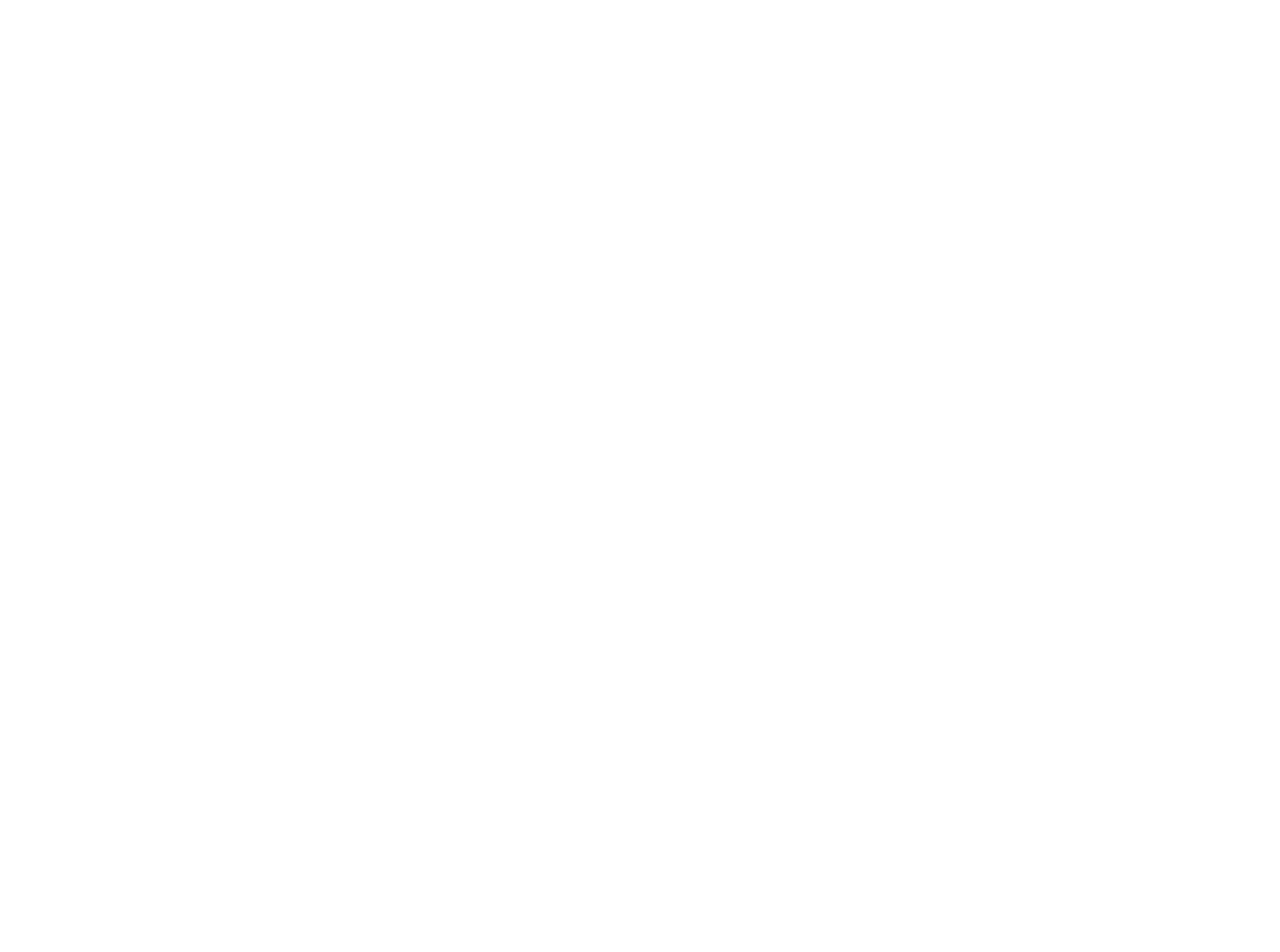
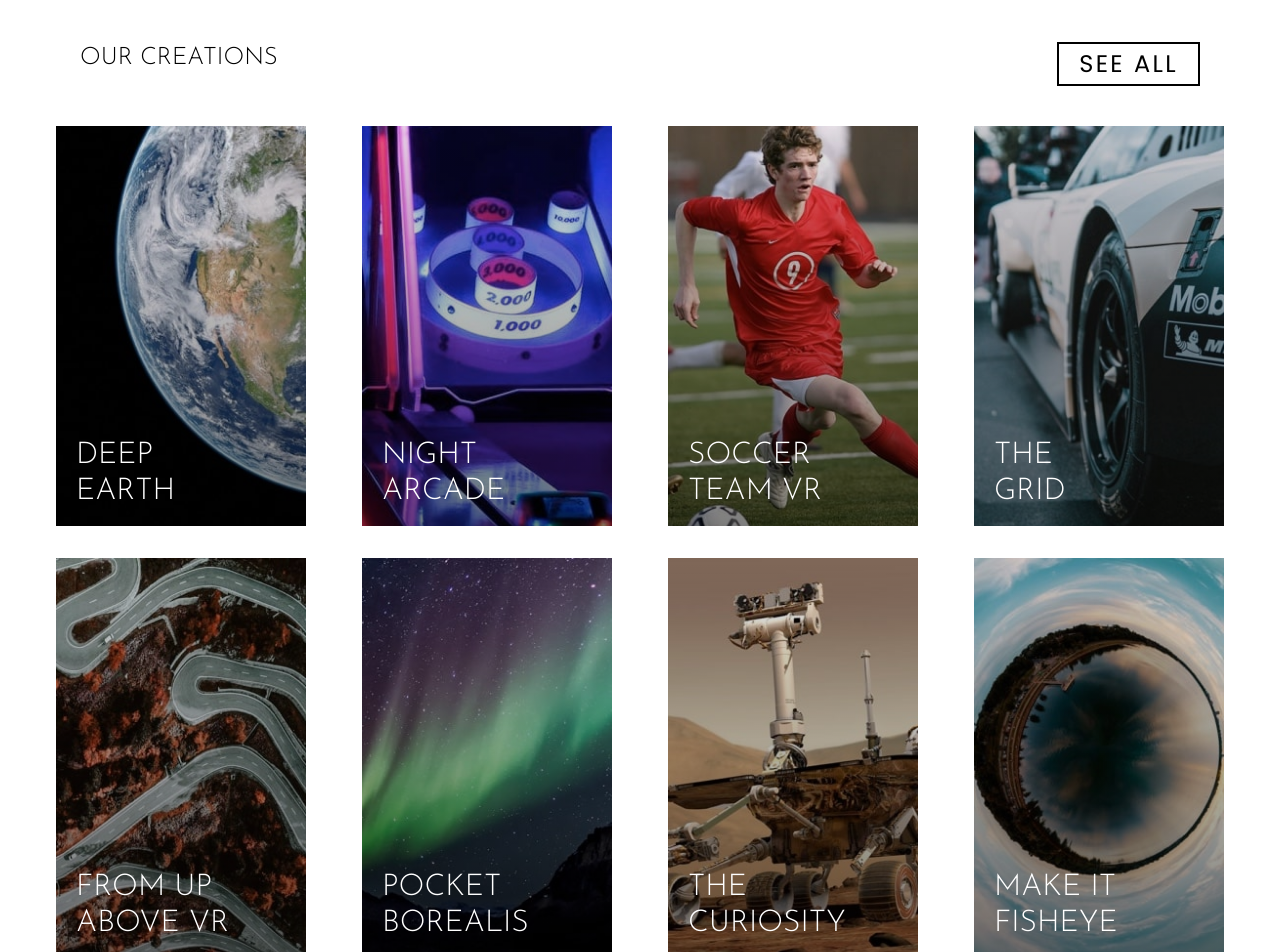
Before and after one commit to ValTM/friendly-bassoon, a React (Vite) app: page /loopstudio in a window 1280 px wide. Shown: the part 1040-1992 px from the top of the page. Before the commit the page ends 1056 px from the top, so only its background shows below. Built offline with nearby package versions, Linux system fonts and the light colour scheme; the HTML template or start-up script is replaced by a standard one.

Commit message:
added Main Section in Loopstudio project

```diff
--- a/src/pages/Loopstudio/HeroSection/HeroSection.css
+++ b/src/pages/Loopstudio/HeroSection/HeroSection.css
@@ -4,6 +4,8 @@
       center/cover;
   height: 500px;
   font-family: var(--font-josefin);
+  max-width: 2000px;
+  margin: 0 auto;
 }
 .mobile--nav {
   display: none;
--- /dev/null
+++ b/src/pages/Loopstudio/MainSection/MainGallery/MainGallery.css
@@ -0,0 +1,212 @@
+.gallery--text {
+  font-family: var(--font-josefin);
+}
+.loop-earth {
+  background: linear-gradient(
+    to bottom,
+    rgba(0, 0, 0, 0.1),
+    rgba(0, 0, 0, 0.5)
+  );
+  background-size: cover;
+  background-repeat: no-repeat;
+  height: 150px;
+  width: 300px;
+  position: relative;
+}
+
+.loop-night {
+  background: linear-gradient(to bottom, rgba(0, 0, 0, 0.1), rgba(0, 0, 0, 0.5)),
+    url('../../../../assets/loopstudios-img/mobile/image-night-arcade.jpg');
+  background-size: cover;
+  background-repeat: no-repeat;
+  height: 150px;
+  width: 300px;
+  position: relative;
+}
+
+.loop-soccer {
+  background: linear-gradient(to bottom, rgba(0, 0, 0, 0.1), rgba(0, 0, 0, 0.5)),
+    url('../../../../assets/loopstudios-img/mobile/image-soccer-team.jpg');
+  background-size: cover;
+  background-repeat: no-repeat;
+  height: 150px;
+  width: 300px;
+  position: relative;
+}
+
+.loop-thegrid {
+  background: linear-gradient(to bottom, rgba(0, 0, 0, 0.1), rgba(0, 0, 0, 0.5)),
+    url('../../../..//assets/loopstudios-img/mobile/image-grid.jpg');
+  background-size: cover;
+  background-repeat: no-repeat;
+  height: 150px;
+  width: 300px;
+  position: relative;
+}
+
+.loop-from-above {
+  background: linear-gradient(to bottom, rgba(0, 0, 0, 0.1), rgba(0, 0, 0, 0.5)),
+    url('../../../../assets/loopstudios-img/mobile/image-from-above.jpg');
+  background-size: cover;
+  background-repeat: no-repeat;
+  height: 150px;
+  width: 300px;
+  position: relative;
+}
+
+.loop-pocket {
+  background: linear-gradient(to bottom, rgba(0, 0, 0, 0.1), rgba(0, 0, 0, 0.5)),
+    url('../../../../assets/loopstudios-img/mobile/image-pocket-borealis.jpg');
+  background-size: cover;
+  background-repeat: no-repeat;
+  height: 150px;
+  width: 300px;
+  position: relative;
+}
+
+.loop-curiosity {
+  background: linear-gradient(to bottom, rgba(0, 0, 0, 0.1), rgba(0, 0, 0, 0.5)),
+    url('../../../../assets/loopstudios-img/mobile/image-curiosity.jpg');
+  background-size: cover;
+  background-repeat: no-repeat;
+  height: 150px;
+  width: 300px;
+  position: relative;
+}
+
+.loop-eye {
+  background: linear-gradient(to bottom, rgba(0, 0, 0, 0.1), rgba(0, 0, 0, 0.5)),
+    url('../../../..//assets/loopstudios-img/mobile/image-fisheye.jpg');
+  background-size: cover;
+  background-repeat: no-repeat;
+  height: 150px;
+  width: 300px;
+  position: relative;
+}
+.items-text {
+  font-family: var(--font-josefin);
+}
+.item:hover {
+  opacity: 0.7;
+}
+
+@media screen and (min-width: 768px) {
+  .item {
+    width: 400px;
+    height: 200px;
+  }
+}
+@media screen and (min-width: 1024px) {
+  .item {
+    width: 250px;
+    height: 400px;
+  }
+
+  .loop-earth {
+    background: linear-gradient(
+        to bottom,
+        rgba(0, 0, 0, 0.1),
+        rgba(0, 0, 0, 0.5)
+      ),
+      url('../../../../assets/loopstudios-img/desktop/image-deep-earth.jpg');
+    background-size: cover;
+    background-repeat: no-repeat;
+
+    position: relative;
+  }
+
+  .loop-night {
+    background: linear-gradient(
+        to bottom,
+        rgba(0, 0, 0, 0.1),
+        rgba(0, 0, 0, 0.5)
+      ),
+      url('../../../../assets/loopstudios-img/desktop/image-night-arcade.jpg');
+    background-size: cover;
+    background-repeat: no-repeat;
+    position: relative;
+  }
+
+  .loop-soccer {
+    background: linear-gradient(
+        to bottom,
+        rgba(0, 0, 0, 0.1),
+        rgba(0, 0, 0, 0.5)
+      ),
+      url('../../../../assets/loopstudios-img/desktop/image-soccer-team.jpg');
+    background-size: cover;
+    background-repeat: no-repeat;
+    position: relative;
+  }
+
+  .loop-thegrid {
+    background: linear-gradient(
+        to bottom,
+        rgba(0, 0, 0, 0.1),
+        rgba(0, 0, 0, 0.5)
+      ),
+      url('../../../..//assets/loopstudios-img/desktop/image-grid.jpg');
+    background-size: cover;
+    background-repeat: no-repeat;
+    position: relative;
+  }
+
+  .loop-from-above {
+    background: linear-gradient(
+        to bottom,
+        rgba(0, 0, 0, 0.1),
+        rgba(0, 0, 0, 0.5)
+      ),
+      url('../../../../assets/loopstudios-img/desktop/image-from-above.jpg');
+    background-size: cover;
+    background-repeat: no-repeat;
+    position: relative;
+  }
+
+  .loop-pocket {
+    background: linear-gradient(
+        to bottom,
+        rgba(0, 0, 0, 0.1),
+        rgba(0, 0, 0, 0.5)
+      ),
+      url('../../../../assets/loopstudios-img/desktop/image-pocket-borealis.jpg');
+    background-size: cover;
+    background-repeat: no-repeat;
+    position: relative;
+  }
+
+  .loop-curiosity {
+    background: linear-gradient(
+        to bottom,
+        rgba(0, 0, 0, 0.1),
+        rgba(0, 0, 0, 0.5)
+      ),
+      url('../../../../assets/loopstudios-img/desktop/image-curiosity.jpg');
+    background-size: cover;
+    background-repeat: no-repeat;
+    position: relative;
+  }
+
+  .loop-eye {
+    background: linear-gradient(
+        to bottom,
+        rgba(0, 0, 0, 0.1),
+        rgba(0, 0, 0, 0.5)
+      ),
+      url('../../../..//assets/loopstudios-img/desktop/image-fisheye.jpg');
+    background-size: cover;
+    background-repeat: no-repeat;
+    position: relative;
+  }
+}
+@media screen and (min-width: 1440px) {
+  .items {
+    width: 1300px;
+    margin: 0 auto;
+  }
+}
+@media screen and (min-width: 1900px) {
+  .gallery--nav {
+    padding: 0 300px;
+  }
+}
--- /dev/null
+++ b/src/pages/Loopstudio/MainSection/MainGallery/MainGallery.jsx
@@ -0,0 +1,82 @@
+import React from 'react';
+import './MainGallery.css';
+import ShowcaseCard from './ShowcaseCard';
+
+function MainGallery() {
+  return (
+    <div className=" mt-20">
+      <h1 className="text-center gallery--text text-2xl uppercase lg:hidden ">
+        Our Creations
+      </h1>
+      <div className=" gallery--nav hidden mx-20 lg:flex lg:justify-between">
+        <h1 className="text-center gallery--text text-2xl uppercase ">
+          Our Creations
+        </h1>
+        <a
+          className="border-2 border-black px-5 py-1 text-2xl uppercase tracking-widest hover:bg-black hover:text-white hover:border-2 duration-300 "
+          href=""
+        >
+          See All
+        </a>
+      </div>
+      <div className="items justify-center grid mt-10 gap-x-14 gap-y-8 lg:flex flex-wrap ">
+        <ShowcaseCard
+          cardClassName="loop-earth item "
+          textClassName="items-text absolute bottom-2 left-5 text-white uppercase text-2xl lg:text-3xl lg:bottom-4 "
+          text1="deep"
+          text2="earth"
+        />
+        <ShowcaseCard
+          cardClassName="loop-night item "
+          textClassName="items-text absolute bottom-2 left-5 text-white uppercase text-2xl lg:text-3xl lg:bottom-4"
+          text1="night"
+          text2="arcade"
+        />
+        <ShowcaseCard
+          cardClassName="loop-soccer item"
+          textClassName="items-text absolute bottom-2 left-5 text-white uppercase text-2xl lg:text-3xl lg:bottom-4"
+          text1="soccer"
+          text2="team vr"
+        />
+        <ShowcaseCard
+          cardClassName="loop-thegrid item"
+          textClassName="items-text absolute bottom-2 left-5 text-white uppercase text-2xl lg:text-3xl lg:bottom-4"
+          text1="the"
+          text2="grid"
+        />
+        <ShowcaseCard
+          cardClassName="loop-from-above item"
+          textClassName="items-text absolute bottom-2 left-5 text-white uppercase text-2xl lg:text-3xl lg:bottom-4"
+          text1="from up"
+          text2="above vr"
+        />
+        <ShowcaseCard
+          cardClassName="loop-pocket item"
+          textClassName="items-text absolute bottom-2 left-5 text-white uppercase text-2xl lg:text-3xl lg:bottom-4"
+          text1="pocket"
+          text2="borealis"
+        />
+        <ShowcaseCard
+          cardClassName="loop-curiosity item"
+          textClassName="items-text absolute bottom-2 left-5 text-white uppercase text-2xl lg:text-3xl lg:bottom-4"
+          text1="the"
+          text2="curiosity"
+        />
+        <ShowcaseCard
+          cardClassName="loop-eye item"
+          textClassName="items-text absolute bottom-2 left-5 text-white uppercase text-2xl lg:text-3xl lg:bottom-4"
+          text1="make it"
+          text2="fisheye"
+        />
+        <a
+          className="border-2 border-black px-5 py-1 text-2xl uppercase tracking-widest mx-auto lg:hidden"
+          href=""
+        >
+          See All
+        </a>
+      </div>
+    </div>
+  );
+}
+
+export default MainGallery;
--- /dev/null
+++ b/src/pages/Loopstudio/MainSection/MainGallery/ShowcaseCard.jsx
@@ -0,0 +1,23 @@
+import React from 'react';
+import PropTypes from 'prop-types';
+
+function ShowcaseCard(props) {
+  return (
+    <div className={props.cardClassName}>
+      <div className={props.textClassName}>
+        {props.text1}
+        <br />
+        {props.text2}
+      </div>
+    </div>
+  );
+}
+
+ShowcaseCard.propTypes = {
+  cardClassName: PropTypes.string,
+  textClassName: PropTypes.string,
+  text1: PropTypes.string,
+  text2: PropTypes.string,
+};
+
+export default ShowcaseCard;
--- a/src/pages/Loopstudio/MainSection/MainSection.jsx
+++ b/src/pages/Loopstudio/MainSection/MainSection.jsx
@@ -1,10 +1,12 @@
 import React from 'react';
 import MainShowcase from './MainShowcase/MainShowcase';
+import MainGallery from './MainGallery/MainGallery';
 
 function MainSection() {
   return (
     <div>
       <MainShowcase />
+      <MainGallery />
     </div>
   );
 }
```
